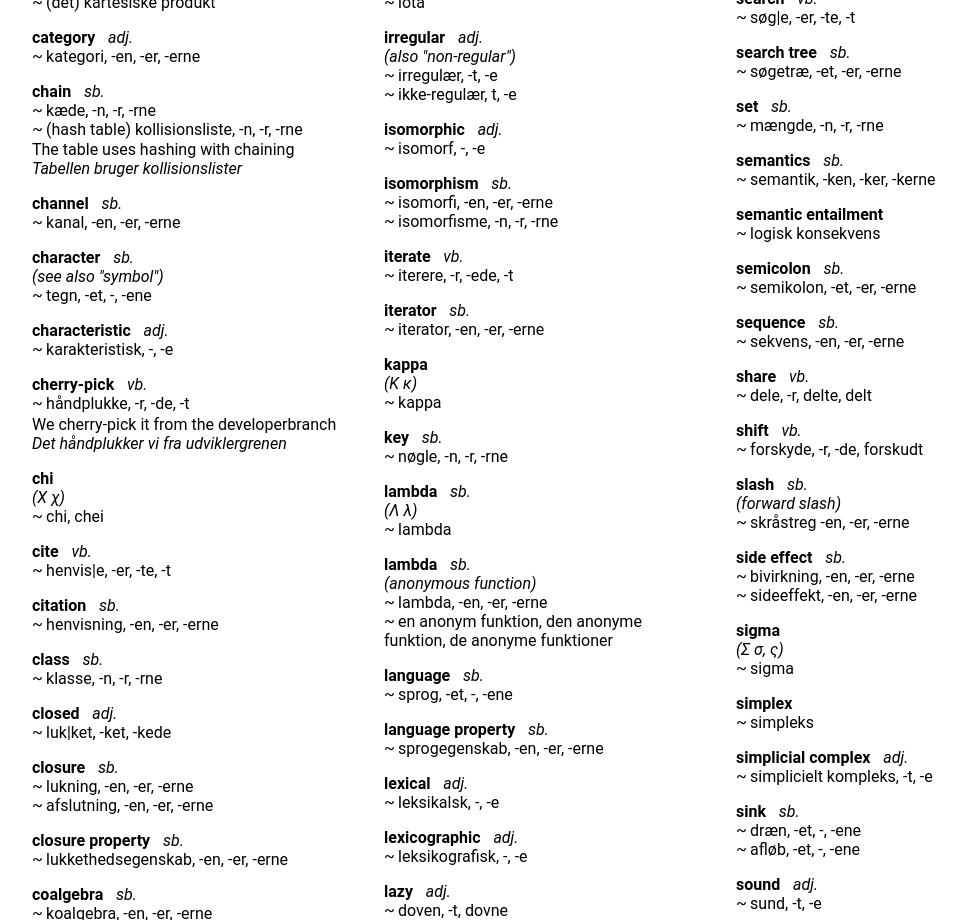
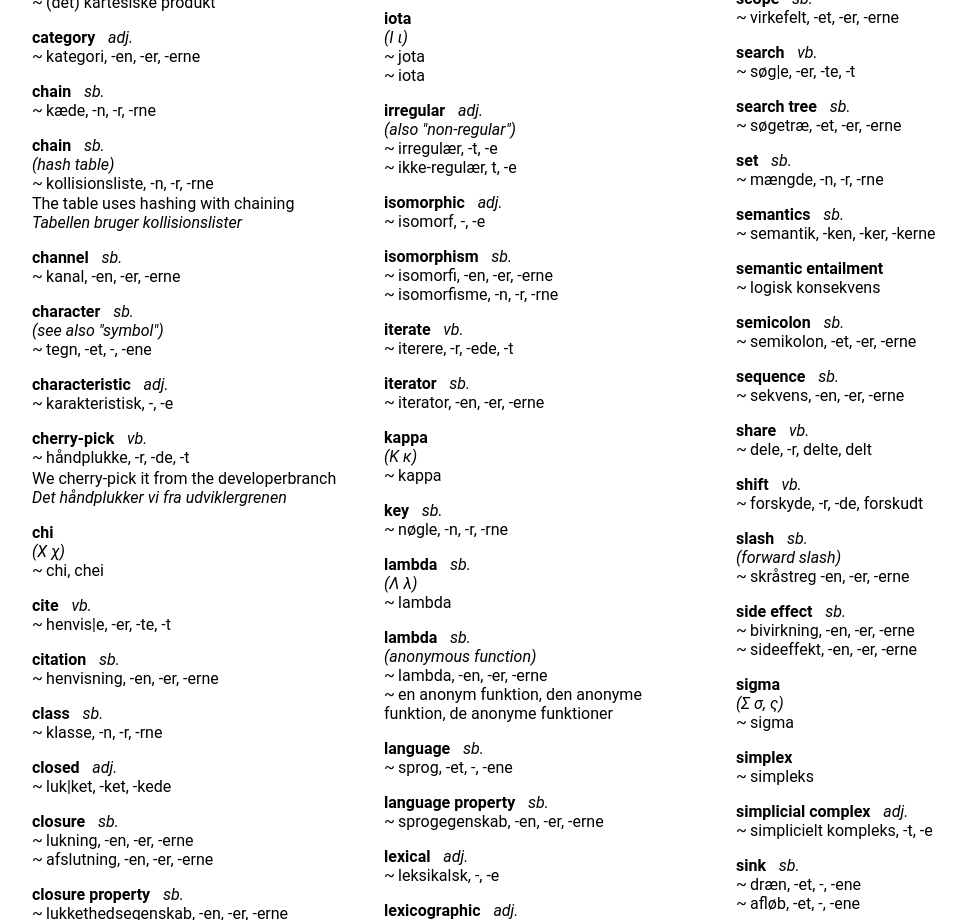
Before and after one commit to SSoelvsten/en-dk, a React (Create React App) app: page / in a window 1280 px wide. Shown: the part 4180-5100 px from the top of the page, without its empty margins (96-1062 px from the left). Built offline with nearby package versions, Linux system fonts and the light colour scheme.

Commit message:
Split 'chain' into two based on context

```diff
--- a/src/dictionary.ts
+++ b/src/dictionary.ts
@@ -475,10 +475,14 @@ export const en_dk : Lexeme[] = [
   {
     word: "chain",
     type: "sb.",
-    translations: [
-      "kæde, -n, -r, -rne",
-      "(hash table) kollisionsliste, -n, -r, -rne"
-    ],
+    translations: ["kæde, -n, -r, -rne"],
+    keywords: ["computer science"]
+  },
+  {
+    word: "chain",
+    type: "sb.",
+    note: "hash table",
+    translations: ["kollisionsliste, -n, -r, -rne"],
     keywords: ["computer science"],
     phrases: [
       ["The table uses hashing with chaining", "Tabellen bruger kollisionslister"]
```
